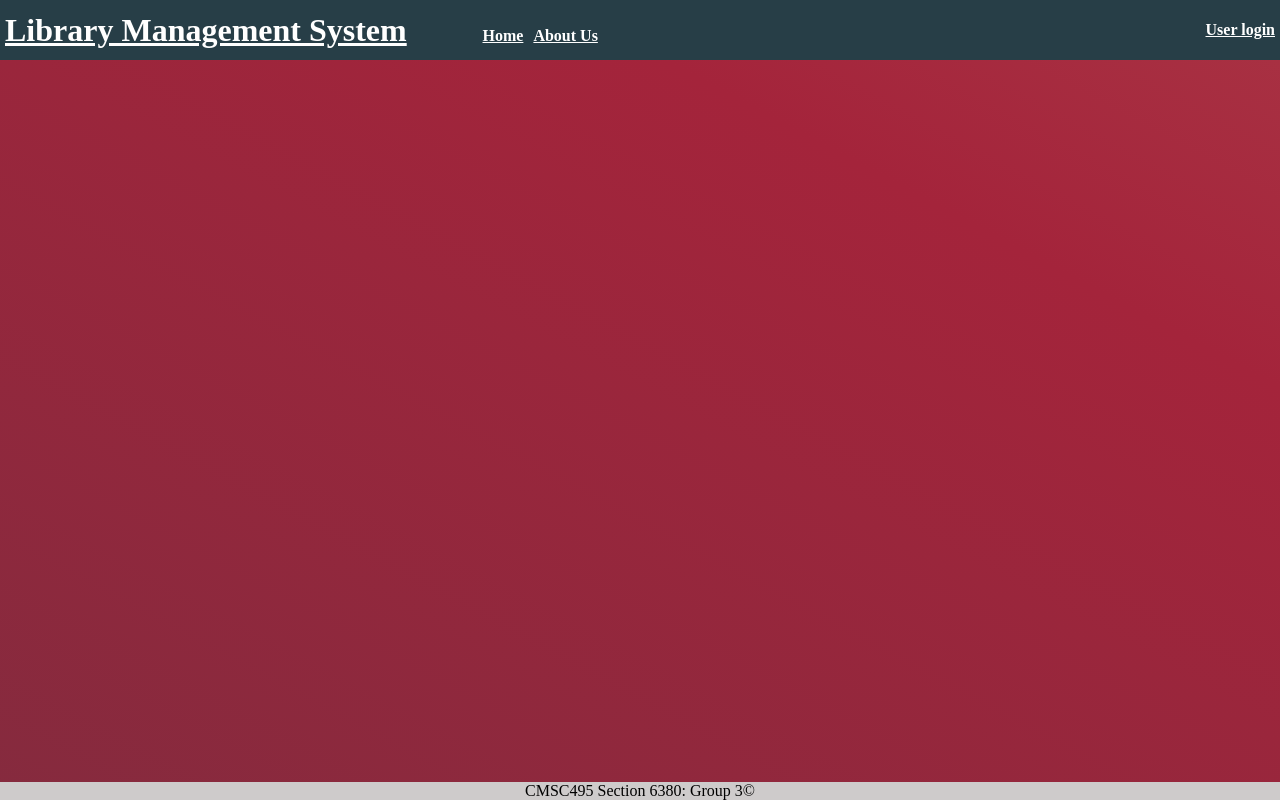
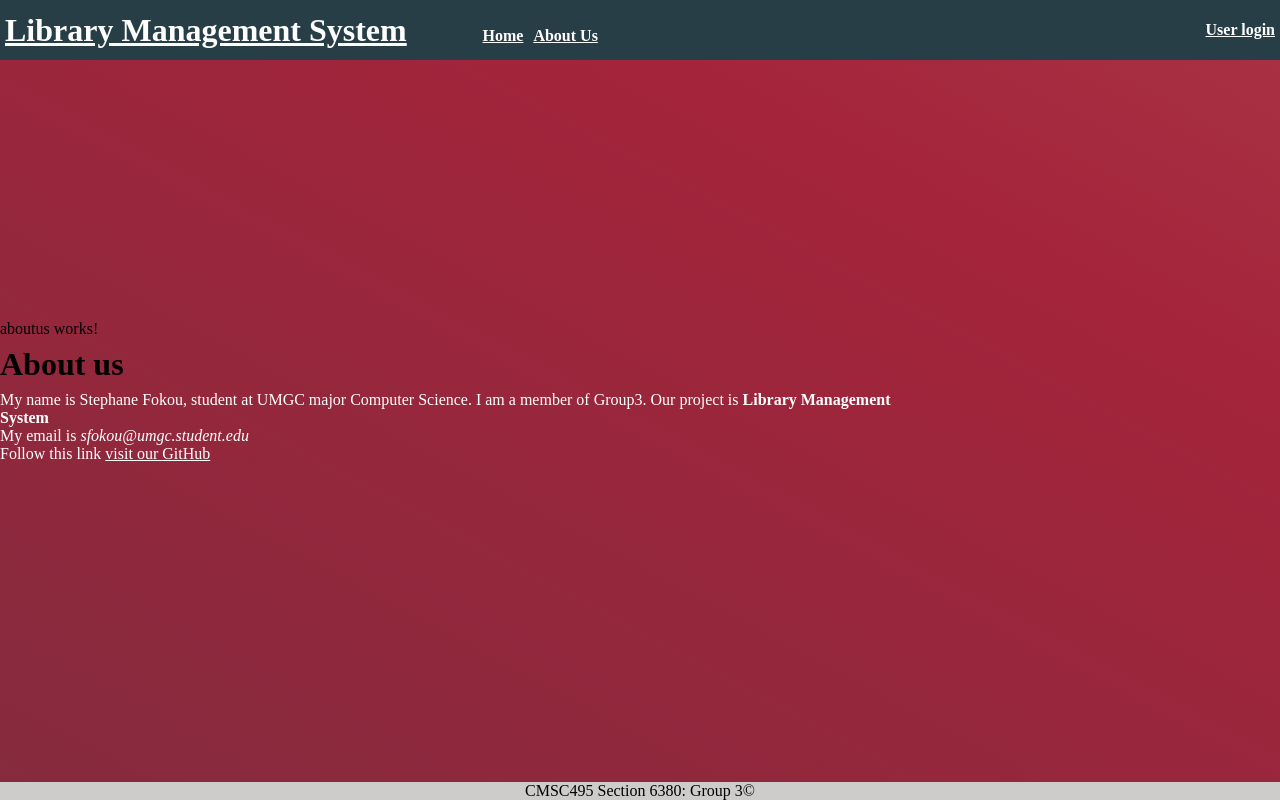
Before and after one commit to CMSC495-SO/CMSC495-LibraryManagementSystem, an Angular app in the folder library-view/: page /about in a window 1280 px wide. Before the commit this address led to /. Built offline with nearby package versions, Linux system fonts and the light colour scheme.

Commit message:
stephane_hello

```diff
--- a/library-view/src/app/app.module.ts
+++ b/library-view/src/app/app.module.ts
@@ -8,6 +8,7 @@ import { SampleComponent } from './component/sample/sample.component';
 import { FooterComponent } from './component/footer/footer.component';
 import { AppToolbarComponent } from './component/app-toolbar/app-toolbar.component';
 import { HomeComponent } from './pages/home/home.component';
+import { AboutusComponent } from './pages/aboutus/aboutus.component';
 
 @NgModule({
   declarations: [
@@ -15,7 +16,8 @@ import { HomeComponent } from './pages/home/home.component';
     SampleComponent,
     FooterComponent,
     AppToolbarComponent,
-    HomeComponent
+    HomeComponent,
+    AboutusComponent
   ],
   imports: [
     BrowserModule,
--- /dev/null
+++ b/library-view/src/app/pages/aboutus/aboutus.component.css
@@ -0,0 +1,3 @@
+.about-container{
+    color: white
+}
--- /dev/null
+++ b/library-view/src/app/pages/aboutus/aboutus.component.html
@@ -0,0 +1,26 @@
+
+<p>aboutus works!</p>
+<h1>About us</h1>
+<div class="about-container">
+  <div class="user section1">
+    <div class="header"></div>
+    <div class="body"></div>
+  </div>
+  <div class="user section2">
+    <div class="header"></div>
+    <div class="body">My name is Stephane Fokou, student at UMGC major Computer Science. I am a member of Group3. Our project is <strong>Library Management<br>
+        System</strong><br>
+        My email is <i>sfokou@umgc.student.edu</i> <br>
+        Follow this link <a href="https://github.com/CMSC495-SO/CMSC495-LibraryManagementSystem/tree/master/library-view/src">visit our GitHub</a>
+        </div>
+  </div>
+  <div class="user section3">
+    <div class="header"></div>
+    <div class="body"></div>
+  </div>
+  <div class="user section4">
+    <div class="header"></div>
+    <div class="body"></div>
+
+  </div>
+</div>
--- /dev/null
+++ b/library-view/src/app/pages/aboutus/aboutus.component.ts
@@ -0,0 +1,15 @@
+import { Component, OnInit } from '@angular/core';
+
+@Component({
+  selector: 'app-aboutus',
+  templateUrl: './aboutus.component.html',
+  styleUrls: ['./aboutus.component.css']
+})
+export class AboutusComponent implements OnInit {
+
+  constructor() { }
+
+  ngOnInit(): void {
+  }
+
+}
```
Also changed, not shown: library-view/src/app/app-routing.module.ts (+6 -2 lines), 2 other files (tests, documents, lock files or other folders).
